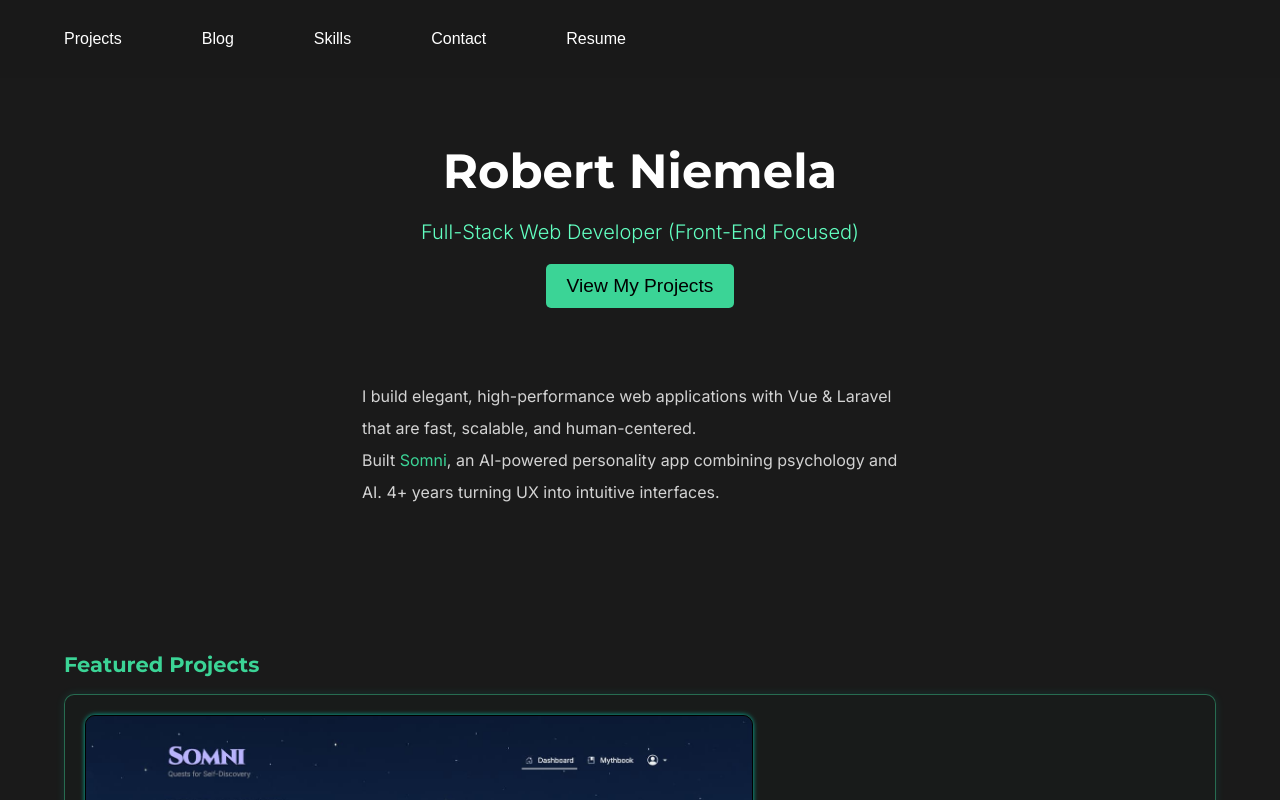
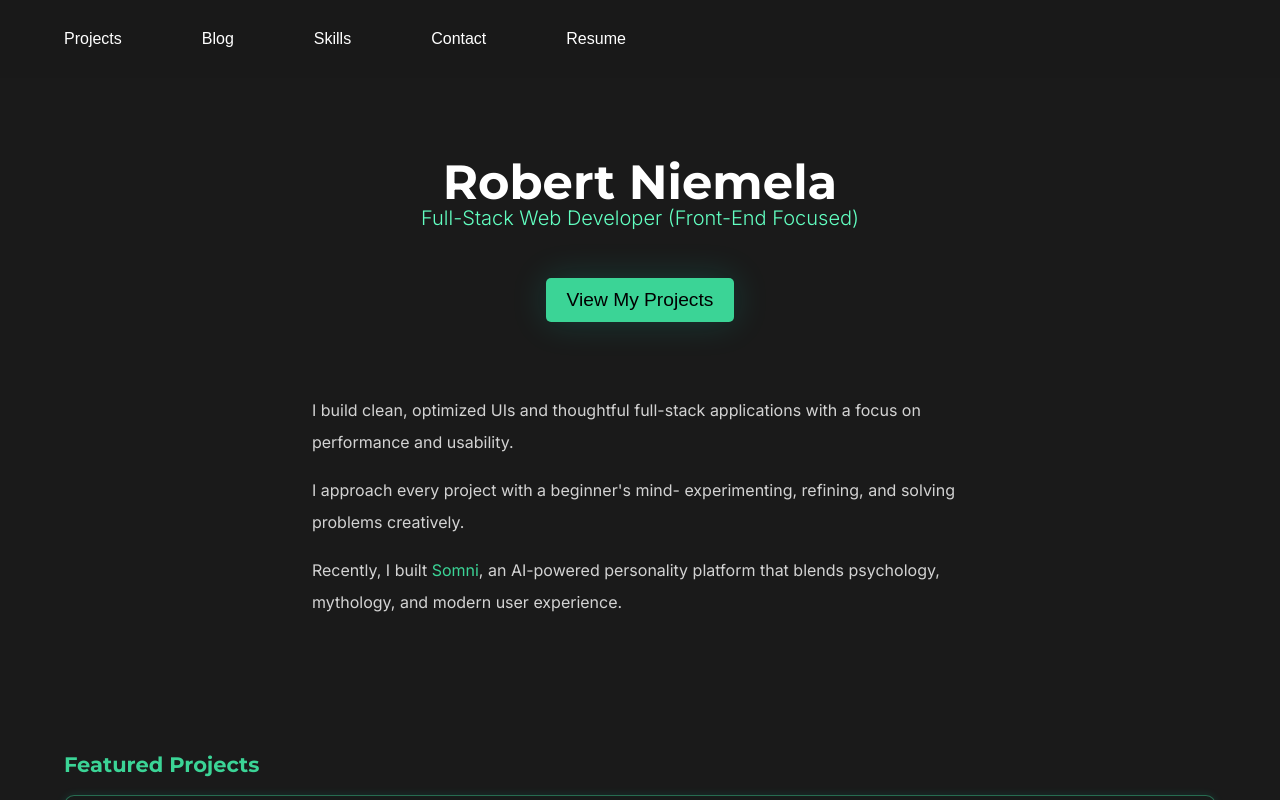
Before and after one commit to rniemela77/personal-website, a Vue app: page / in a window 1280 px wide. Shown: the top 800 px of the page. Built offline with nearby package versions, Linux system fonts and the light colour scheme.

Commit message:
tweak home page styling

```diff
--- a/src/components/views/HomePage.vue
+++ b/src/components/views/HomePage.vue
@@ -3,8 +3,12 @@
         <div class="name-title animate-on-scroll" data-animation="fade-in">
             <h1 class="name">Robert Niemela</h1>
             <p class="title">Full-Stack Web Developer (Front-End Focused)</p>
-            <button class="btn-primary" @click="scrollToSection('#projects')">View My Projects</button>
-            <p class="bio">I build elegant, high-performance web applications with Vue & Laravel that are fast, scalable, and human-centered.<br></br>Built <a href="https://somni.quest" target="_blank">Somni</a>, an AI-powered personality app combining psychology and AI. 4+ years turning UX into intuitive interfaces.</p>
+            <button class="btn-primary btn-glow" @click="scrollToSection('#projects')">View My Projects</button>
+            <div class="bio">
+                <p>I build clean, optimized UIs and thoughtful full-stack applications with a focus on performance and usability.</p>
+                <p>I approach every project with a beginner's mind- experimenting, refining, and solving problems creatively.</p>
+                <p>Recently, I built <a href="https://somni.quest" target="_blank">Somni</a>, an AI-powered personality platform that blends psychology, mythology, and modern user experience.</p>
+            </div>
         </div>
 
         <section id="projects" class="animate-on-scroll" data-animation="slide-up">
@@ -103,7 +107,7 @@ onMounted(() => {
     ConsoleLog()
     const observerOptions = {
         threshold: 0.1,
-        rootMargin: '0px 0px -50px 0px'
+        rootMargin: '0px 0px -20px 0px'
     };
 
     const observer = new IntersectionObserver((entries) => {
@@ -127,26 +131,31 @@ onMounted(() => {
 
 .name {
     font-size: 48px;
-    margin-top: 3rem;
-    margin-bottom: 1rem;
+    margin-top: 80px;
+    margin-bottom: 0;
+    line-height: 1;
 }
 
 .title {
+    margin-top: 0;
     font-size: 20px;
     font-weight: 300;
     color: #62ffc1;
+    margin-bottom: 3rem;
+}
+
+.btn-glow {
+    box-shadow: 0 0 36px rgb(0 255 221 / 15%);
 }
 
 .bio {
-    max-width: 556px;
+    max-width: 65ch;
     display: block;
     line-height: 2;
     text-align: left;
-    margin: 0 auto;
+    margin: 1.5rem auto clamp(4rem, 8vw, 8rem);
     font-size: 16px;
     color: #d3d3d3;
-    margin-top: 2.5rem;
-    margin-bottom: 8rem;
     padding: 1rem;
 }
 
```
